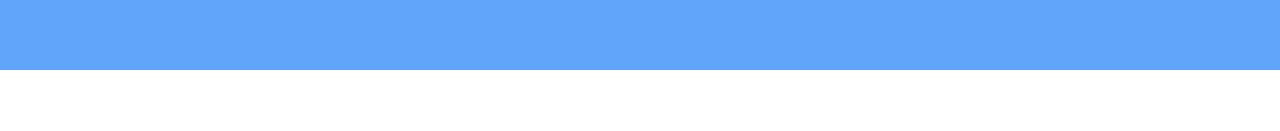
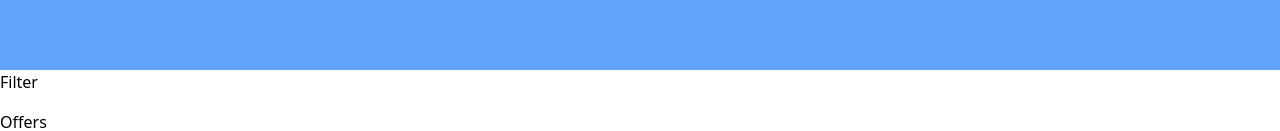
Before and after one commit to serverwind/eSHOP, a React (Vite) app: page / in a window 1280 px wide. Shown: the part 730-861 px from the top of the page. Before the commit the page ends 800 px from the top, so only its background shows below. Built offline with nearby package versions, Linux system fonts and the light colour scheme.

Commit message:
Basic markup for main area

```diff
--- /dev/null
+++ b/src/components/Filter.jsx
@@ -0,0 +1,7 @@
+const Filter = () => {
+    return (
+        <div>Filter</div>
+    )
+}
+
+export default Filter
--- /dev/null
+++ b/src/components/Shop.jsx
@@ -0,0 +1,14 @@
+import Filter from "./Filter"
+
+const Shop = () => {
+    return (
+        <main className="flex flex-col gap-4">
+            <Filter />
+            <section>
+                <h2>Offers</h2>
+            </section>
+        </main>
+    )
+}
+
+export default Shop
--- a/src/main.jsx
+++ b/src/main.jsx
@@ -1,7 +1,11 @@
 import ReactDOM from 'react-dom/client'
 import './output.css'
 import Header from './components/Header'
+import Shop from './components/Shop'
 
 ReactDOM.createRoot(document.getElementById('root')).render(
+    <>
     <Header />
+    <Shop />
+    </>
 )
--- a/src/output.css
+++ b/src/output.css
@@ -646,6 +646,10 @@ video {
   grid-template-rows: auto 1fr;
 }
 
+.flex-col {
+  flex-direction: column;
+}
+
 .items-center {
   align-items: center;
 }
@@ -656,6 +660,10 @@ video {
 
 .justify-between {
   justify-content: space-between;
+}
+
+.gap-4 {
+  gap: 1rem;
 }
 
 .space-y-4 > :not([hidden]) ~ :not([hidden]) {
```
